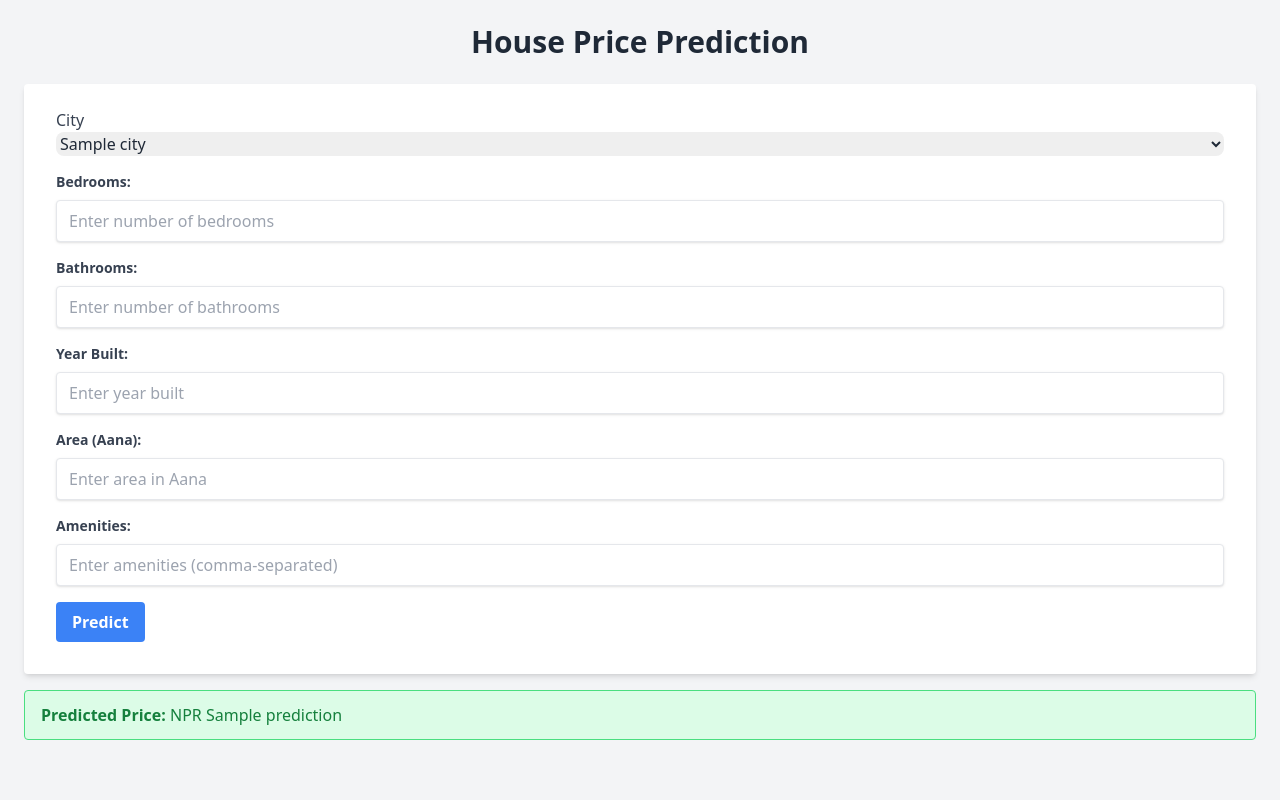
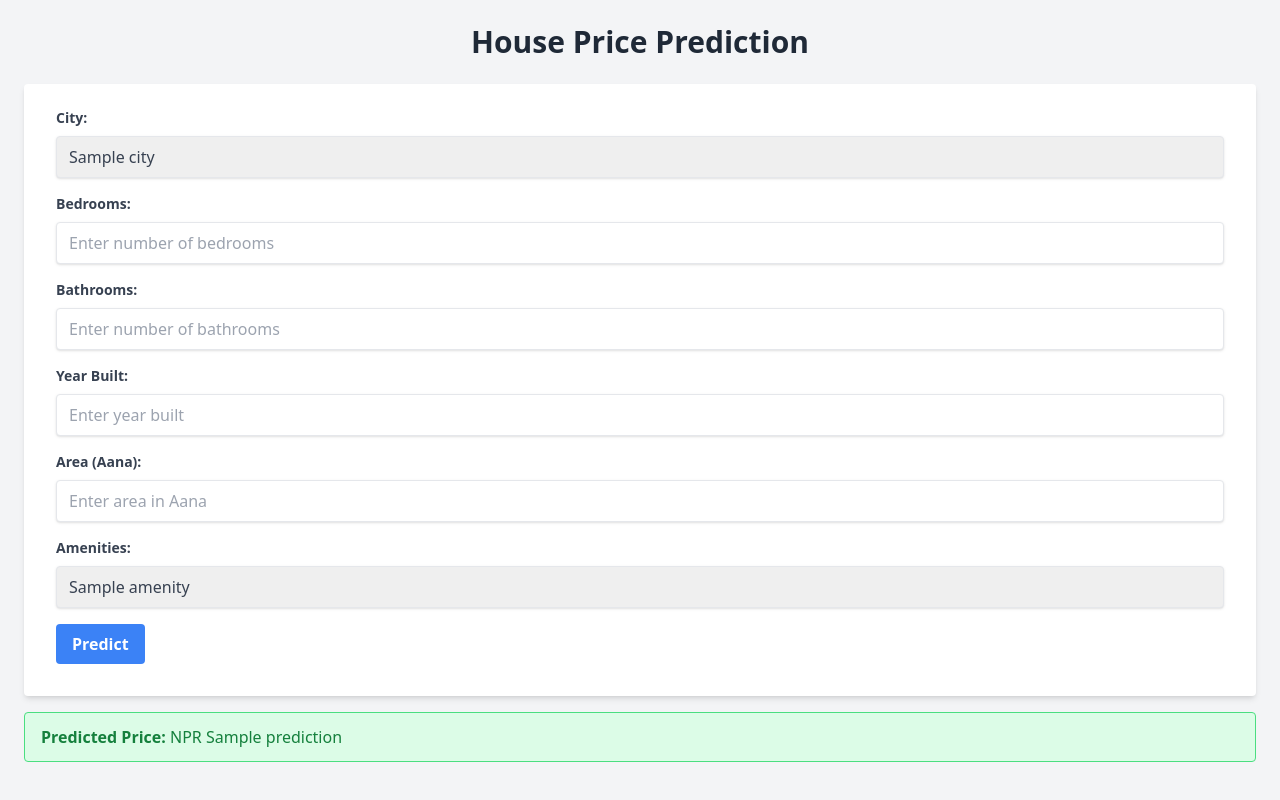
Before and after one commit to Swoyesh/House_Price_Predictor, a Flask app: template templates/index.html in a window 1280 px wide. Run offline with Flask 3, Linux system fonts and the light colour scheme; the template is opened without the code that fills it: most values are stand-ins (such as "Sample title", 1, 10 or a date in 2020); parts of the project's set-up code (start-up, migrations or seed data) failed here and were passed over; some libraries are stand-ins or nearby versions.

Commit message:
Only Design of Website Left

```diff
--- a/app.py
+++ b/app.py
@@ -2,8 +2,16 @@ from flask import Flask, request, jsonify, render_template
 import pickle
 import numpy as np
 
+with open("amenities.pkl", "rb") as f:
+    new_amenities = pickle.load(f)
+
 with open("model.pkl", "rb") as file:
     model = pickle.load(file)
+
+final_amenities = []
+for amenity in new_amenities:
+    if amenity and amenity not in final_amenities:
+        final_amenities.append(amenity)
 
 app = Flask(__name__)
 
@@ -78,12 +86,12 @@ amenities_frequency_map = {
     'Jacuzzi': 10
 }
 
+cities = list(city_frequency_map.keys())
+
 @app.route("/")
 def home():
     print("Home route accessed")
-    cities = list(city_frequency_map.keys())
-    print(cities)
-    return render_template("index.html", cities = cities)
+    return render_template("index.html", cities = cities, amenities = final_amenities)
 
 @app.route("/predict", methods=["POST"])
 def predict():
@@ -96,6 +104,7 @@ def predict():
         new_area = float(request.form.get("NewArea"))
         amenities = request.form.get("Amenities").split(",")
 
+
         city_encoded = city_frequency_map.get(city, 0)
 
         amenities_score = sum(amenities_frequency_map.get(amenity.strip(), 0) for amenity in amenities)
@@ -104,7 +113,7 @@ def predict():
 
         prediction = model.predict(features)
 
-        return render_template("index.html", prediction = int(prediction[0]))
+        return render_template("index.html", prediction = int(prediction[0]), cities = cities, amenities = final_amenities)
 
     except Exception as e:
         return render_template("index.html", error=f"Error occurred: {str(e)}")
--- a/templates/index.html
+++ b/templates/index.html
@@ -13,8 +13,8 @@
 
         <form id="predictionForm" action="/predict" method="POST" class="bg-white shadow-md rounded px-8 pt-6 pb-8 mb-4">
             <div class="mb-4">
-                <label for="City" class="block font-medium text-gray-700">City</label>
-                <select name="City" id="City" class="w-full border-gray-300 rounded-lg">
+                <label for="City" class="block text-gray-700 text-sm font-bold mb-2">City:</label>
+                <select name="City" id="City" class="w-full shadow appearance-none border rounded w-full py-2 px-3 text-gray-700">
                     {% for city in cities %}
                         <option value="{{city}}">{{city}}</option>
                     {% endfor %}
@@ -51,8 +51,11 @@
 
             <div class="mb-4">
                 <label for="Amenities" class="block text-gray-700 text-sm font-bold mb-2">Amenities:</label>
-                <input type="text" id="Amenities" name="Amenities" placeholder="Enter amenities (comma-separated)"
-                       class="shadow appearance-none border rounded w-full py-2 px-3 text-gray-700">
+                <select name="Amenities" id="Amenities" class="w-full shadow appearance-none border rounded w-full py-2 px-3 text-gray-700">
+                    {% for amenity in amenities %}
+                            <option value="{{ amenity|join(', ') }}">{{ amenity|join(', ') }}</option>
+                    {% endfor %}
+                </select>
             </div>
 
             <div class="flex items-center justify-between">
@@ -97,7 +100,7 @@
 
                 if (value < input.min || value > input.max) {
                     isValid = false;
-                    document.getElementById(ele_error).textContent = `The value of ${input.id} should be greater than ${input.min} and less than ${input.max}!!`
+                    document.getElementById(ele_error).textContent = `The value of ${input.id} should be greater than ${input.min} and less than ${input.max}!`
                 }
             });
 
```
Also changed, not shown: 3 other files.
